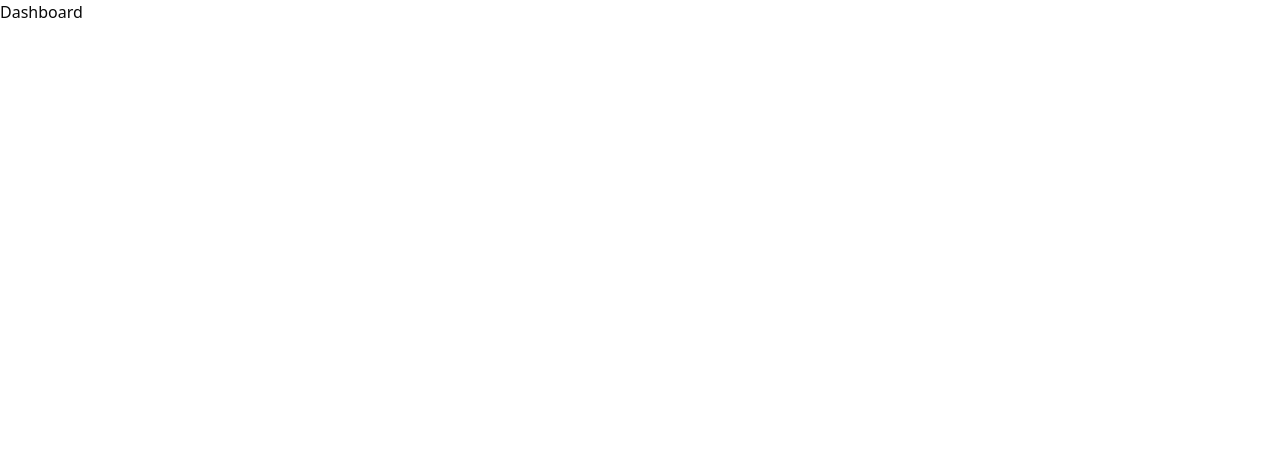
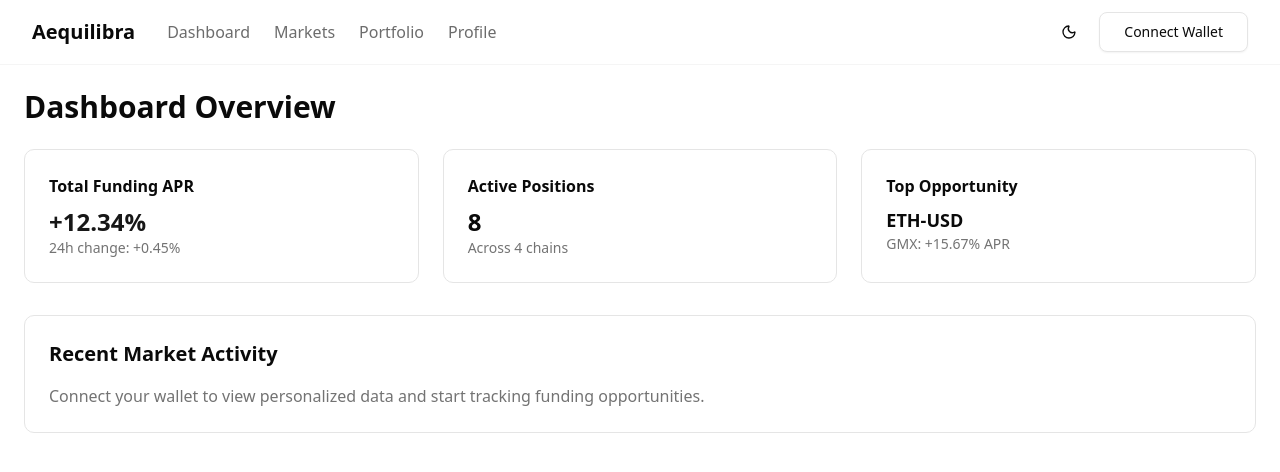
Before and after one commit to Aequilibra-Labs/aequilibra-frontend, a Next.js app in the folder frontend/: page /app in a window 1280 px wide. Shown: the top 472 px of the page. Built offline with nearby package versions, Linux system fonts and the light colour scheme.

Commit message:
different navbar for the app including connect wallet btn (unconfigured)

```diff
--- a/frontend/src/app/app/layout.js
+++ b/frontend/src/app/app/layout.js
@@ -1,9 +1,11 @@
+import { AppNavBar } from '@/components/app/AppNavBar';
+
 // dApp shell layout with navbar and sidebar
 export default function AppLayout({ children }) {
   return (
-    <div className="app-layout">
-      {/* Navbar and sidebar will be implemented here */}
-      {children}
+    <div className="min-h-screen bg-background">
+      <AppNavBar />
+      <main className="flex-1">{children}</main>
     </div>
   );
 }
--- a/frontend/src/app/app/page.js
+++ b/frontend/src/app/app/page.js
@@ -1,9 +1,39 @@
 // Dashboard overview page
 export default function DashboardPage() {
   return (
-    <div>
-      <h1>Dashboard</h1>
-      {/* Funding overview, top movers, etc. */}
+    <div className="p-6">
+      <div className="max-w-7xl mx-auto">
+        <h1 className="text-3xl font-bold mb-6">Dashboard Overview</h1>
+
+        {/* bullshit for the moment */}
+        <div className="grid grid-cols-1 md:grid-cols-2 lg:grid-cols-3 gap-6 mb-8">
+          <div className="bg-card rounded-lg border p-6">
+            <h3 className="font-semibold mb-2">Total Funding APR</h3>
+            <p className="text-2xl font-bold text-primary">+12.34%</p>
+            <p className="text-sm text-muted-foreground">24h change: +0.45%</p>
+          </div>
+
+          <div className="bg-card rounded-lg border p-6">
+            <h3 className="font-semibold mb-2">Active Positions</h3>
+            <p className="text-2xl font-bold">8</p>
+            <p className="text-sm text-muted-foreground">Across 4 chains</p>
+          </div>
+
+          <div className="bg-card rounded-lg border p-6">
+            <h3 className="font-semibold mb-2">Top Opportunity</h3>
+            <p className="text-lg font-semibold">ETH-USD</p>
+            <p className="text-sm text-muted-foreground">GMX: +15.67% APR</p>
+          </div>
+        </div>
+
+        <div className="bg-card rounded-lg border p-6">
+          <h2 className="text-xl font-semibold mb-4">Recent Market Activity</h2>
+          <p className="text-muted-foreground">
+            Connect your wallet to view personalized data and start tracking
+            funding opportunities.
+          </p>
+        </div>
+      </div>
     </div>
   );
 }
--- /dev/null
+++ b/frontend/src/components/app/AppNavBar.jsx
@@ -0,0 +1,48 @@
+import { Button } from '@/components/ui/button';
+import { ThemeToggle } from '@/components/ui/theme-toggle';
+
+export function AppNavBar() {
+  return (
+    <nav className="border-b border-border/40 bg-background/95 backdrop-blur supports-[backdrop-filter]:bg-background/60">
+      <div className="mx-auto flex h-16 max-w-screen-2xl items-center justify-between px-6 md:px-8">
+        <div className="flex items-center">
+          <a className="flex items-center space-x-2" href="/">
+            <span className="font-bold text-xl">Aequilibra</span>
+          </a>
+          <nav className="hidden md:flex items-center gap-6 text-base ml-8">
+            <a
+              className="transition-colors hover:text-foreground/80 text-foreground/60"
+              href="/app"
+            >
+              Dashboard
+            </a>
+            <a
+              className="transition-colors hover:text-foreground/80 text-foreground/60"
+              href="/app/markets"
+            >
+              Markets
+            </a>
+            <a
+              className="transition-colors hover:text-foreground/80 text-foreground/60"
+              href="/app/portfolio"
+            >
+              Portfolio
+            </a>
+            <a
+              className="transition-colors hover:text-foreground/80 text-foreground/60"
+              href="/app/profile"
+            >
+              Profile
+            </a>
+          </nav>
+        </div>
+        <div className="flex items-center space-x-3">
+          <ThemeToggle />
+          <Button asChild variant="outline" size="lg">
+            <a href="/app/profile">Connect Wallet</a>
+          </Button>
+        </div>
+      </div>
+    </nav>
+  );
+}
```
